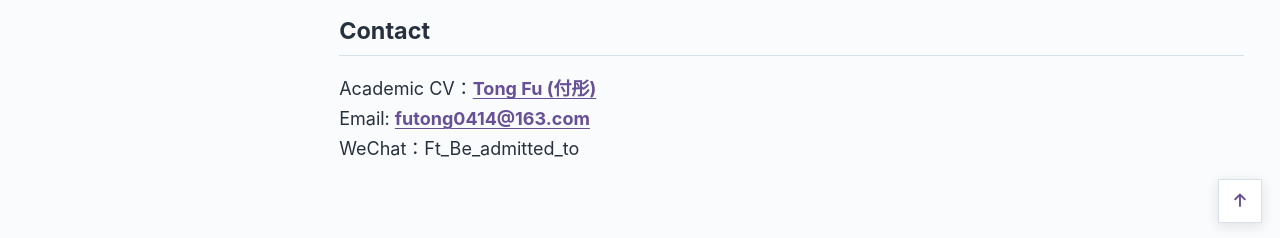
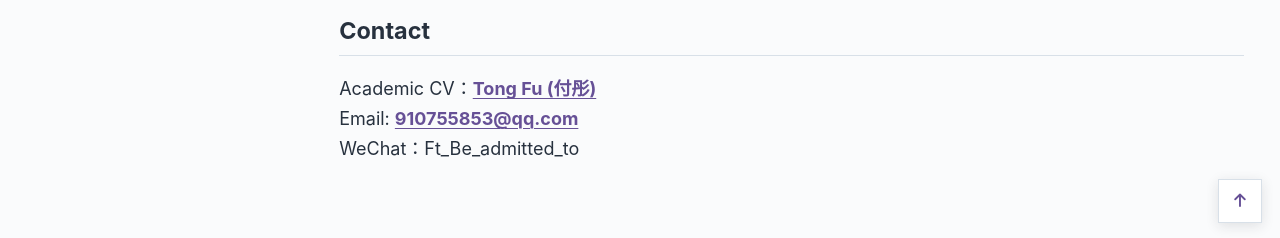
Before and after one commit to TongFu0414/tongfu0414.github.io, a Jekyll site: the page built from about.md, in a window 1280 px wide and 900 px high, scrolled down 5918 px. Shown: the part 659-897 px from the top of the window. Built offline with Jekyll 4.4.1, drawn with Linux system fonts in a browser that asks for light colours; our own code applies the rules of GitHub Pages for plain Markdown files.

Commit message:
Use QQ email for academic contact and CV

```diff
--- a/_config.yml
+++ b/_config.yml
@@ -73,7 +73,7 @@ author:
   employer         :
   employer_zh      :
   uri              : # 网址
-  email            : "futong0414@163.com"
+  email            : "910755853@qq.com"
 
   # 学术网站
   arxiv            : # 网址，更新为你自己的主页链接
--- a/about.md
+++ b/about.md
@@ -156,5 +156,5 @@ I am currently seeking <strong class="intro-highlight">MPhil opportunities for F
 ## Contact {#contact}
 
 Academic CV：[**Tong Fu (付彤)**]({{ '/assets/CV_TongFu.pdf' | relative_url }}?v={{ site.time | date: '%s' }})<br>
-Email: [**futong0414@163.com**](mailto:futong0414@163.com)<br>
+Email: [**910755853@qq.com**](mailto:910755853@qq.com)<br>
 WeChat：Ft_Be_admitted_to
```
Also changed, not shown: AGENTS.md (+1 -1 lines), zh.md (+1 -1 lines), 1 other file.
